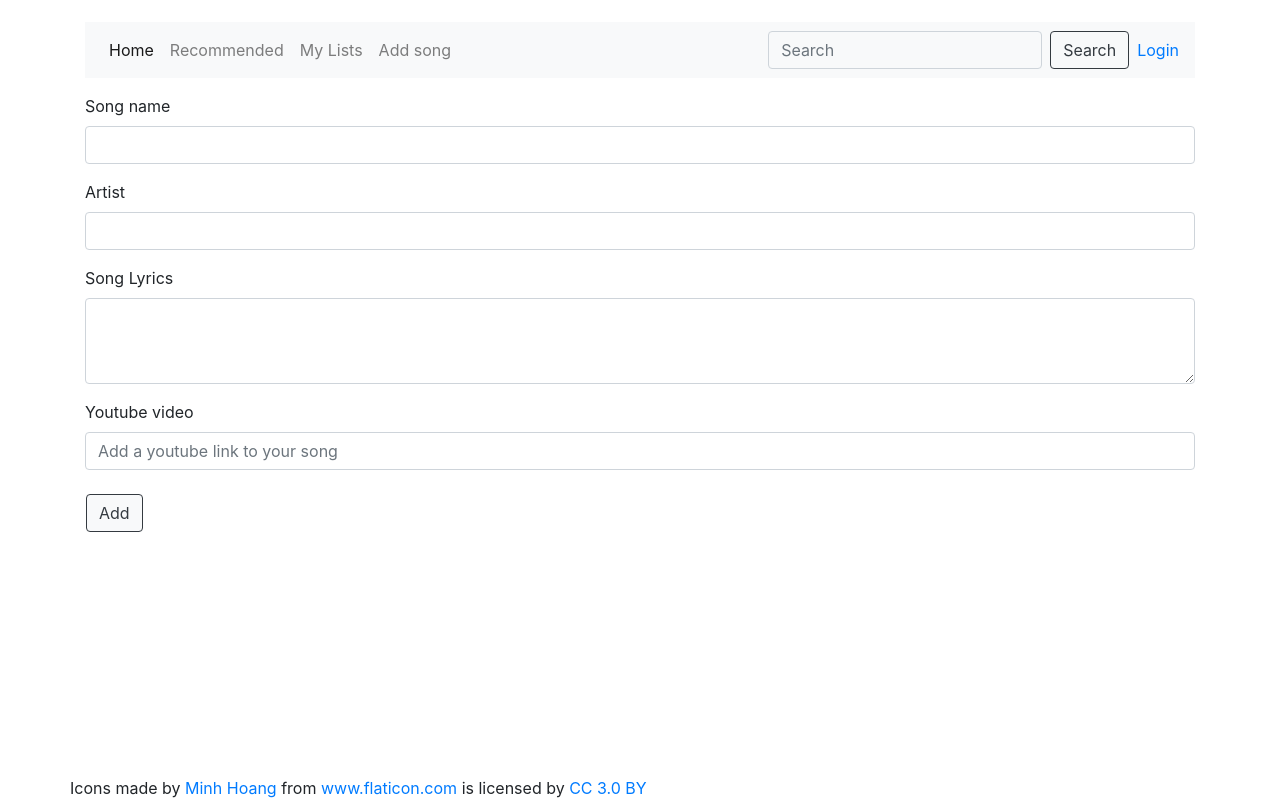
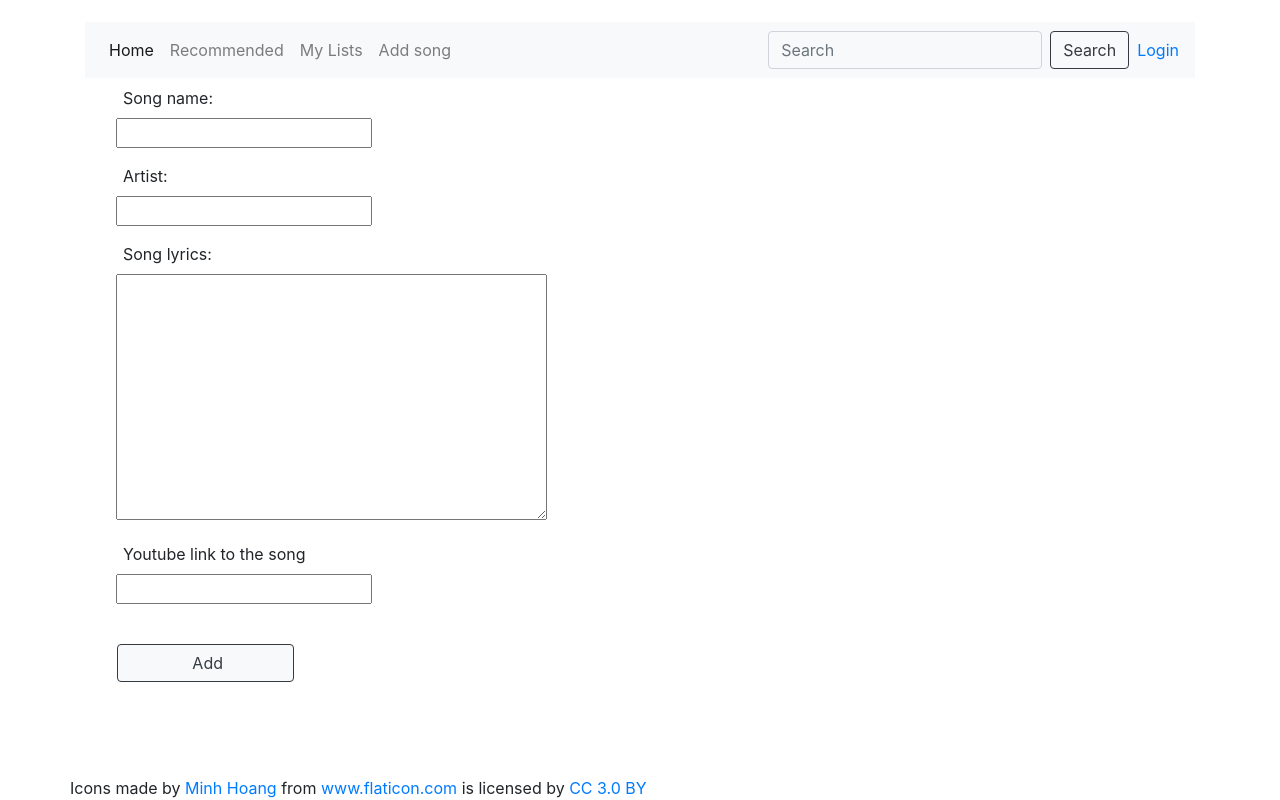
Before and after one commit to Mvystrcilova/songRecommender, a Django app: page /songRecommender/addSong/ in a window 1280 px wide. Run offline with Django 3.2, Linux system fonts and the light colour scheme; some libraries are stand-ins or nearby versions.

Commit message:
form na add song + upraveny ale trochu zlobici login

```diff
--- a/songRecommender/forms.py
+++ b/songRecommender/forms.py
@@ -1,13 +1,22 @@
 from django import forms
 from django.contrib.auth.models import User
-from .models import Profile
+from .models import Profile, Song
+from django.forms import ModelForm
+
 
 class UserForm(forms.ModelForm):
     class Meta:
         model = User
         fields = ('first_name', 'last_name', 'email')
 
+
 class ProfileForm(forms.ModelForm):
     class Meta:
         model = Profile
         fields = ('played_songs', 'nearby_songs')
+
+
+class SongModelForm(ModelForm):
+    class Meta:
+        model = Song
+        fields = ['song_name', 'artist', 'text', 'link']
--- a/songRecommender/models.py
+++ b/songRecommender/models.py
@@ -3,7 +3,7 @@ from django.contrib.auth.models import User
 from django.urls import reverse
 from django.db.models.signals import post_save
 from django.dispatch import receiver
-
+from django.forms import ModelForm
 
 # Create your models here
 
@@ -23,6 +23,8 @@ class Song(models.Model):
 
     def get_absolute_url(self):
         return reverse('song_detail', args=[str(self.id)])
+
+
 
 class Profile(models.Model):
     user = models.OneToOneField(User, on_delete=models.PROTECT)
--- a/songRecommender/templates/songRecommender/addSong.html
+++ b/songRecommender/templates/songRecommender/addSong.html
@@ -2,27 +2,36 @@
 
 {% block content %}
 
-    <form class="mt-3">
-        <div class="form-group">
-            <label for="formGroupExampleInput">Song name</label>
-            <input type="text" class="form-control" id="formGroupExampleInput">
+    <form action="" method="post">
+        {% csrf_token %}
+        {{ form.non_field_errors }}
+        <div class="row m-2">
+            <div class="form-group col-md-12">
+                {{ form.song_name.errors }}
+                <label class="col-md-12" for="{{ form.song_name.id_for_label }}">Song name:</label>
+                <div class="pl-2"> {{ form.song_name }} </div>
+            </div>
+            <div class="form-group col-md-12 align-l">
+                {{ form.artist.errors }}
+                <label class="col-md-12" for="{{ form.artist.id_for_label }}">Artist:</label>
+                <div class="pl-2"> {{ form.artist }} </div>
+            </div>
+            <div class="form-group col-md-12">
+                {{ form.text.errors }}
+                <label class="col-md-12" for="{{ form.text.id_for_label }}">Song lyrics:</label>
+                <div class="pl-2"> {{ form.text }} </div>
+            </div>
+            <div class="form-group col-md-12">
+                {{ form.link.errors }}
+                <label class="col-md-12" for="{{ form.link.id_for_label }}">Youtube link to the song</label>
+                <div class="pl-2"> {{ form.link }} </div>
+            </div>
+            <div class="row mt-4 col-md-12">
+            <button class="btn btn-outline-success pl-3 col-md-2 ml-md-4  bg-light text-dark btn-outline-dark"
+                    type="submit">Add
+            </button>
+            </div>
         </div>
-        <div class="form-group">
-            <label for="formGroupExampleInput2">Artist</label>
-            <input type="text" class="form-control" id="formGroupExampleInput2">
-        </div>
-        <div class="form-group">
-            <label for="lyricsArea">Song Lyrics</label>
-            <textarea class="form-control" id="lyricsArea" rows="3"></textarea>
-        </div>
-    <div class="form-group">
-        <label for="urlArea">Youtube video</label>
-        <input type="url" class="form-control" id="urlArea" placeholder="Add a youtube link to your song">
-    </div>
-    <div class="row">
-        <button class="btn btn-outline-success ml-3 my-sm-2 bg-light text-dark btn-outline-dark"
-                            type="submit">Add</button>
-    </div>
     </form>
 
 {% endblock %}
--- a/songRecommender/urls.py
+++ b/songRecommender/urls.py
@@ -4,7 +4,7 @@ from songRecommender import views
 
 urlpatterns = [
     path('index/', views.HomePageView.as_view(), name='index'),
-    path('addSong/', views.AddSongView.as_view(), name='addSong'),
+    path('addSong/', views.addSong, name='addSong'),
     path('song/<int:pk>', views.SongDetailView.as_view(), name='song_detail'),
     path('list/<int:pk>', views.ListDetailView.as_view(), name='list_detail'),
     path('mylists/', views.MyListsView.as_view(), name='my_lists'),
--- a/songRecommender/views.py
+++ b/songRecommender/views.py
@@ -3,6 +3,11 @@ from django.views import generic
 from songRecommender.models import Song, List, Song_in_List, Played_Song, Distance_to_User, Distance_to_List, Distance, Profile
 from django.contrib.auth.mixins import LoginRequiredMixin
 from itertools import chain
+from django.shortcuts import get_object_or_404
+from django.http import HttpResponseRedirect
+from django.urls import reverse
+
+from songRecommender.forms import SongModelForm
 
 
 # Create your views here.
@@ -18,9 +23,9 @@ class HomePageView(LoginRequiredMixin, generic.ListView):
         return context
 
 
-class AddSongView(generic.ListView):
-    model = Song
-    template_name = 'songRecommender/addSong.html'
+#class AddSongView(generic.ListView):
+ #   model = Song
+  #  template_name = 'songRecommender/addSong.html'
 
 
 class SongDetailView(generic.DetailView):
@@ -68,3 +73,22 @@ class RecommendedSongsView(LoginRequiredMixin, generic.ListView):
         #context['nearby_songs'] = Distance_to_User.objects.filter(user_id=self.request.user.profile.pk)
 
         return context
+
+def addSong(request):
+    if request.method == 'POST':
+        form = SongModelForm(request.POST)
+
+        if form.is_valid():
+            song = form.save(commit=False)
+            song.save()
+
+            return HttpResponseRedirect(reverse('recommended_songs'))
+    else:
+        form = SongModelForm()
+
+        context = {
+            'form': form
+
+        }
+
+        return render(request, 'songRecommender/addSong.html', {'form': form})
```
Also changed, not shown: songRecommender/templates/registration/login.html (+16 -10 lines), songRecommender/templates/songRecommender/index.html (+13 -2 lines), 1 other file.
